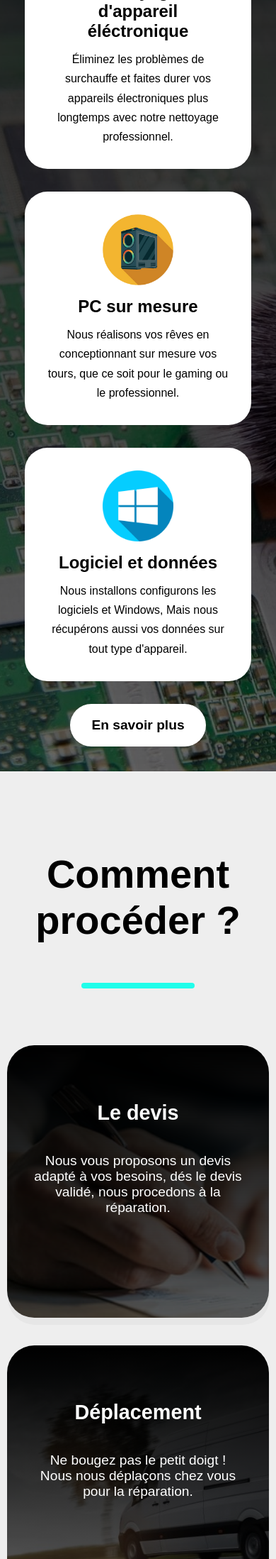
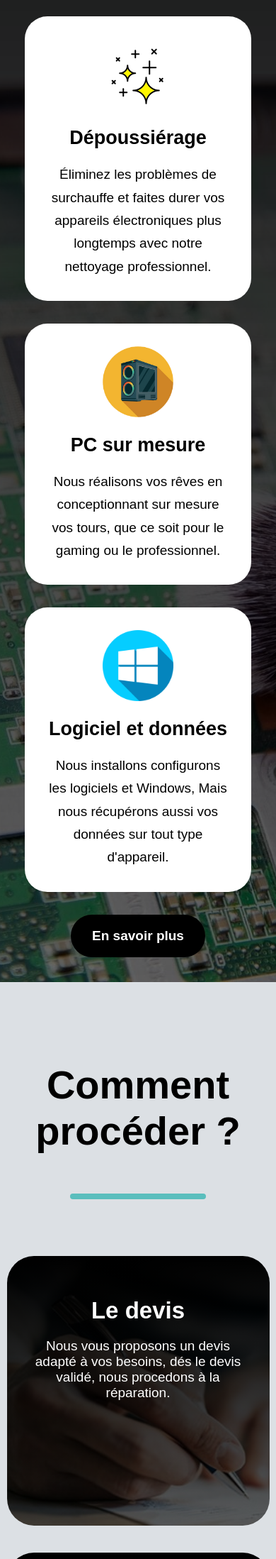
Before and after one commit to pandab-ast/Proxytech_WebSite, a Django app: page / in a window 390 px wide. Shown: the part 3483-5680 px from the top of the page at 71% size. Run offline with Django 4.2, Linux system fonts and the light colour scheme.

Commit message:
Lot of changes lol
- changement de la couleur du footer, de la nav, de certaines div, du texte et des séparateurs
- changement de taille des polices
- remplacement de div par des balises plus appropriées
- modifications des textes
- meilleure adaptation sur téléphone
- d'autres petits trucs et suppression de html et css encore

```diff
--- a/proxytech_app/static/style.css
+++ b/proxytech_app/static/style.css
@@ -1,6 +1,6 @@
 body {
     font-family: 'Raleway', sans-serif;
-    background-color: #eee;
+    background-color: #dce0e4;
 }
 
 /*-----------------------configuration css du header---------------------------*/
@@ -9,28 +9,51 @@ body {
     background: linear-gradient(to right, rgba(0, 0, 0, 1), rgba(0, 0, 0, 0.1)), url('resources/main_background_2.png') no-repeat local top;
     width: auto;
     height: 42em;
-}
-
-main .container_h1 {
-    color: #eee;
-    font-size: 1.5em;
-    text-align: center;
-    text-transform: uppercase;
-    padding: 2em 3em 3em;
 
 }
 
-main .container_h2 {
+h1 {
+    font-size: 56px;
+}
+
+h2 {
+    font-size: 47px;
+}
+
+h4 {
+    font-size: 33px;
+}
+
+h5 {
+    font-size: 27px;
+}
+
+h6 {
+    font-size: 23px;
+}
+
+p {
+    font-size: 19px;
+}
+
+header {
+    margin-top: 20px;
+    margin-bottom: 20px;
+}
+
+main h1 {
     color: #eee;
     text-align: center;
-    padding-left: 2em;
-    padding-right: 2em;
-    padding-bottom: 3em;
+    text-transform: uppercase;
+    padding: 5% 10% 3%;
 }
 
-.container_main {
-    width: 50em;
-    height: auto;
+main h4 {
+    color: #eee;
+    text-align: center;
+    padding-right: 10%;
+    padding-bottom: 5%;
+    padding-left: 10%;
 }
 
 /*------------------configuration de la section nos réparations-----------------*/
@@ -45,26 +68,25 @@ main .container_h2 {
 }
 
 .titre_rep {
-    font-size: 3.5em;
     text-align: center;
     padding-top: 2em;
     padding-bottom: 1em;
 }
 
 .titre_rep_light {
-    font-size: 3.5em;
     text-align: center;
     padding-top: 2em;
     padding-bottom: 1em;
     color: white;
 }
 
-.shape_title {
-    background-color: #20fdea;
+hr {
+    background-color: #5abebd;
     height: 0.5em;
-    width: 10em;
+    width: 12em;
     border-radius: 1em;
     margin: auto auto 5em;
+    border-style: none;
 }
 
 .art_rep {
@@ -118,7 +140,10 @@ main .container_h2 {
     line-height: 1.7em;
 }
 
-.boutton_en_savoir_plus {
+section a {
+    text-decoration: none;
+    button {
+        transition: all 0.5s ease;
         margin-left: auto;
         margin-right: auto;
         padding: 1em;
@@ -126,38 +151,24 @@ main .container_h2 {
         background-color: black;
         width: 10em;
         height: auto;
-    text-align: center;
+        margin-bottom: 1em;
+        text-decoration: none;
         font-weight: bold;
-    font-size: larger;
+        text-wrap: nowrap;
         color: white;
-    margin-bottom: 1em;
-    transition: all 0.5s ease;
+        border-style: none;
+        display: flex;
+        justify-content: center;
+        align-items: center;
+        font-size: 19px;
+        cursor: pointer;
+    }
 }
 
-.boutton_en_savoir_plus_light {
-    margin-left: auto;
-    margin-right: auto;
-    padding: 1em;
-    border-radius: 2em;
-    background-color: white;
-    width: 10em;
-    height: auto;
-    text-align: center;
-    font-weight: bold;
-    font-size: larger;
+button:hover {
     color: black;
-    margin-bottom: 1em;
-    transition: all 0.5s ease;
-}
-
-.boutton_en_savoir_plus:hover {
-    color: #24262b;
-    background-color: #95fbf2;
-}
-
-.boutton_en_savoir_plus_light:hover {
-    color: #95fbf2;
-    background-color: #24262b;
+    background-color: #5abebd;
+    text-wrap: nowrap;
 }
 
 /*------------------configuration de la section nos services-----------------*/
@@ -181,92 +192,42 @@ main .container_h2 {
     justify-content: center;
     align-items: center;
     flex-wrap: wrap;
-    font-size: 1.2em;
+    font-size: 19px;
 }
 
-.caseArticle_devis {
+.case {
     width: 20em;
     height: 20em;
-    background: linear-gradient(rgba(0, 0, 0, 1), rgba(0, 0, 0, 0.6)), url('resources/devis_sign.png') no-repeat;
     margin-left: 0.5em;
     margin-right: 0.5em;
     margin-bottom: 2em;
     padding: 2em;
     display: flex;
     flex-direction: column;
-    box-shadow: 1px 10px #e6e6e6;
     transition: 0.3s ease-in-out;
-    background-color: #eee;
     text-align: center;
     border-radius: 2em;
     color: white;
 }
 
+.caseArticle_devis {
+    background: linear-gradient(rgba(0, 0, 0, 1), rgba(0, 0, 0, 0.6)), url('resources/devis_sign.png');
+}
+
 
 .caseArticle_dep {
-    width: 20em;
-    height: 20em;
     background: linear-gradient(rgba(0, 0, 0, 1), rgba(0, 0, 0, 0.6)), url('resources/camionnette.jpeg');
-    background-repeat: no-repeat;
     background-size: cover;
-    margin-left: 0.5em;
-    margin-right: 0.5em;
-    margin-bottom: 2em;
-    padding: 2em;
-    display: flex;
-    flex-direction: column;
-    box-shadow: 1px 10px #e6e6e6;
-    transition: 0.3s ease-in-out;
-    background-color: #eee;
-    text-align: center;
-    border-radius: 2em;
-
-    color: white;
 }
 
 .caseArticle_inter {
-    width: 20em;
-    height: 20em;
     background: linear-gradient(rgba(0, 0, 0, 1), rgba(0, 0, 0, 0.6)), url('resources/mobile-repear.png');
-    background-repeat: no-repeat;
     background-size: cover;
-    margin-left: 0.5em;
-    margin-right: 0.5em;
-    margin-bottom: 2em;
-    padding: 2em;
-    display: flex;
-    flex-direction: column;
-    box-shadow: 1px 10px #e6e6e6;
-    transition: 0.3s ease-in-out;
-    text-align: center;
-    border-radius: 2em;
-
-    color: white;
 }
 
 .caseArticle_fin {
-    width: 20em;
-    height: 20em;
     background: linear-gradient(rgba(0, 0, 0, 1), rgba(0, 0, 0, 0.6)), url('resources/animeMaterialoffice.jpg');
-    background-repeat: no-repeat;
     background-size: cover;
-    margin-left: 0.5em;
-    margin-right: 0.5em;
-    margin-bottom: 2em;
-    padding: 2em;
-    display: flex;
-    flex-direction: column;
-    box-shadow: 1px 10px #e6e6e6;
-    transition: 0.3s ease-in-out;
-    background-color: #eee;
-    text-align: center;
-    border-radius: 2em;
-
-    color: white;
-}
-
-.pro_titre {
-    margin: 40px;
 }
 
 /*--------------------------------CONTACT-----------------------------------------------*/
@@ -289,14 +250,18 @@ main .container_h2 {
 
     .info {
         margin: 3em 1em 3em;
+        a {
+            color: #5abebd;
         }
     }
-
     .map {
-    border: none;
+        border: 2px solid #ddd; /* Ajouter une bordure légère */
+        border-radius: 10px; /* Bordure arrondie */
+        box-shadow: 0 4px 8px rgba(0, 0, 0, 0.2); /* Ombre portée */
         width: 80%;
         height: 80%;
         margin: 10%;
+    }
 }
 
 /*ajuste media pour tout les section d'informations */
@@ -329,6 +294,27 @@ main .container_h2 {
     }
 }
 
+
+@media (max-width: 914px) {
+    main h1 {
+        font-size: 47px;
+    }
+
+    main h4 {
+        font-size: 27px;
+    }
+}
+
+@media (max-width: 600px) {
+    main h1 {
+        font-size: 32px;
+    }
+
+    main h4 {
+        font-size: 20px;
+    }
+}
+
 /*responsive contact + carte */
 @media (max-width: 767px) {
     .contact_col {
--- a/proxytech_app/templates/index.html
+++ b/proxytech_app/templates/index.html
@@ -1,6 +1,6 @@
 <!DOCTYPE html>
 {% load static %}
-<html lang="FR">
+<html lang="fr">
 <head>
     <meta charset="utf-8">
     <title>ProxyTech</title>
@@ -15,148 +15,156 @@
 {% include 'header.html' %}
 <main>
     <section class="main_section">
-        <div class="container_main">
-            <div class="container_h1">
-                <h1>Des experts à votre porte pour réparer et connecter votre numérique</h1>
-            </div>
-            <div class="container_h2">
-                <h2>Nous réparons ordinateurs portables, pc, smartphones, tablettes et console de jeux.<br>
-                    Nous concevons et personalisons des pc sur mesure <br>
-                    nous somme aussi disponible pour des installations et pour vos projet de digitalisation.
-                </h2>
-            </div>
-        </div>
+        <h1>Des experts à votre porte pour réparer et connecter votre numérique</h1>
+        <h4>Nous réparons ordinateurs portables, pc, smartphones, tablettes et console de jeux.
+            Nous concevons et personalisons des pc sur mesure.
+            nous somme aussi disponible pour des installations et pour vos projet de digitalisation.
+        </h4>
     </section>
 </main>
 <section class="nos_reparations">
     <h1 class="titre_rep">Nos réparations</h1>
-    <div class="shape_title"></div>
+    <hr>
     <div class="container_article_rep reveal">
         <article class="art_rep first_left">
             <img alt="photo d'un smartphones" height="100em" src="{% static 'resources/emoticone_phone.png' %}"
                  width="100em">
-            <h2>Smartphones</h2>
+            <header>
+                <h4>Smartphones</h4>
+            </header>
             <p>Nous intervenons sur tout type de marques et modèles sur devis.</p>
         </article>
         <article class="art_rep">
             <img alt="photo d'un pc portable" height="100em" src="{% static 'resources/emoticone_computer.png' %}"
                  width="100em">
-            <h2>Pc portables</h2>
+            <header>
+                <h4>Pc portables</h4>
+            </header>
             <p>Réparation et intervention sur tout problèmes materiels et logiciels sur vos portable.</p>
         </article>
         <article class="art_rep">
             <img alt="photo d'un pc de bureau" height="100em" src="{% static 'resources/emoticone_bureau.png' %}"
                  width="100em">
-            <h2>Ordinateurs de bureau</h2>
+            <header>
+                <h4>Pc fixes</h4>
+            </header>
             <p>Nous réparons les problèmes materiels et logiciels sur vos ordinateurs et nous faisons aussi de la
                 customisation.</p>
         </article>
         <article class="art_rep first_right">
             <img alt="phton d'une mannette" height="100em" src="{% static 'resources/emoticone_controller.png' %}"
                  width="100em">
-            <h2>console de jeu</h2>
+            <header>
+                <h4>consoles de jeu</h4>
+            </header>
             <p>Réparation et nettoyage sur tout type de console.</p>
         </article>
     </div>
-    <div class="boutton_en_savoir_plus">
-        <p>En savoir plus</p>
-    </div>
+    <a href="#" class="reveal">
+        <button type="button">En savoir plus</button>
+    </a>
 </section>
 <section class="nos_services">
     <h1 class="titre_rep_light">Nos autres services</h1>
-    <div class="shape_title"></div>
+    <hr>
     <div class="container_article_service reveal">
         <article class="art_service first_left">
             <img alt="photo du réseau" height="100em" src="{% static 'resources/network.png' %}" width="100em">
-            <h2>Instalation réseau</h2>
+            <header>
+                <h5>Installation réseau</h5>
+            </header>
             <p>Nous installons tout type de réseau domestique ou de PME.</p>
         </article>
         <article class="art_service">
             <img alt="photo du réseau" height="100em" src="{% static 'resources/clean.png' %}" width="100em">
-            <h2>Dépoussiérage et nettoyage d'appareil éléctronique</h2>
+            <header>
+                <h5>Dépoussiérage</h5>
+            </header>
             <p>Éliminez les problèmes de surchauffe et faites durer vos appareils électroniques plus longtemps avec
                 notre nettoyage professionnel.</p>
         </article>
         <article class="art_service">
             <img alt="photo du réseau" height="100em" src="{% static 'resources/gamingPC.png' %}" width="100em">
-            <h2>PC sur mesure</h2>
+            <header>
+                <h5>PC sur mesure</h5>
+            </header>
             <p>Nous réalisons vos rêves en conceptionnant sur mesure vos tours, que ce soit pour le gaming ou le
                 professionnel.</p>
         </article>
         <article class="art_service first_right">
             <img alt="photo du réseau" height="100em" src="{% static 'resources/windows.png' %}" width="100em">
-            <h2>Logiciel et données</h2>
+            <header>
+                <h5>Logiciel et données</h5>
+            </header>
             <p>Nous installons configurons les logiciels et Windows, Mais nous récupérons aussi vos données sur tout
                 type d'appareil.</p>
         </article>
     </div>
-    <div class="boutton_en_savoir_plus_light">
-        <p>En savoir plus</p>
-    </div>
+    <a href="#" class="reveal">
+        <button type="button">En savoir plus</button>
+    </a>
 </section>
 <section class="Procedure">
     <h1 class="titre_rep">Comment procéder ?</h1>
-    <div class="shape_title"></div>
+    <hr>
     <div class="container_article_process reveal">
-        <div class="caseArticle_devis">
-            <div class="pro_titre">
-                <h2>Le devis</h2>
-            </div>
+        <div class="case caseArticle_devis">
+            <header>
+                <h4>Le devis</h4>
+            </header>
             <p>Nous vous proposons un devis adapté à vos besoins, dés le devis validé, nous procedons à la
                 réparation.</p>
         </div>
-        <div class="caseArticle_dep">
-            <div class="pro_titre">
-                <H2>Déplacement</H2>
-            </div>
+        <div class="case caseArticle_dep">
+            <header>
+                <H4>Déplacement</H4>
+            </header>
             <p>Ne bougez pas le petit doigt ! Nous nous déplaçons chez vous pour la réparation.</p>
         </div>
-        <div class="caseArticle_inter">
-            <div class="pro_titre">
-                <h2>Intervention</h2>
-            </div>
+        <div class="case caseArticle_inter">
+            <header>
+                <h4>Intervention</h4>
+            </header>
             <p>Nous intervenons à domicile ou dans notre atelier.</p>
         </div>
-        <div class="caseArticle_fin">
-            <div class="pro_titre">
-                <h2>Tout est bien qui finit bien !</h2>
-            </div>
+        <div class="case caseArticle_fin">
+            <header>
+                <h4>Tout est bien qui finit bien !</h4>
+            </header>
             <p>Nous avons un services après vente et une garantie pour toutes nos interventions.</p>
         </div>
     </div>
-    <div class="boutton_en_savoir_plus">
-        <p>En savoir plus</p>
-    </div>
+    <a href="#" class="reveal">
+        <button type="button">En savoir plus</button>
+    </a>
 </section>
 <section>
-    <div class="reveal">
+    <div class="couleurdefond">
         <h1 class="titre_rep">Vous êtes interessé par nos service ?</h1>
-        <div class="shape_title"></div>
-    </div>
-    <div class="couleurdefond">
+        <hr>
         <div class="grid_contact_map">
             <address class="contact_col">
-                <h2 class="info"><img alt="van_icon" height="30" src="{% static 'resources/van_icon.png' %}"
+                <h6 class="info"><img alt="van_icon" height="30" src="{% static 'resources/van_icon.png' %}"
                                       width="30">
-                    Intervention gratuite sur un rayon de 10 km de Braine-Le-Comte</h2>
-                <h2 class="info"><img alt="clock_icon" height="30" src="{% static 'resources/clock_icon.png' %}"
+                    Intervention gratuite sur un rayon de 10 km de Braine-Le-Comte</h6>
+                <h6 class="info"><img alt="clock_icon" height="30" src="{% static 'resources/clock_icon.png' %}"
                                       width="30"> Horaire
-                    d'intervention : Lundi-Samedi 16-21h</h2>
-                <h2 class="info"><img alt="phone_icon" height="30" src="{% static 'resources/phone_icon.png' %}"
+                    d'intervention : Lundi-Samedi 16-21h</h6>
+                <h6 class="info"><img alt="phone_icon" height="30" src="{% static 'resources/phone_icon.png' %}"
                                       width="30">
-                    Appelez-nous au <a href="tel:+32474312579">0474/31.25.79</a></h2>
-                <h2 class="info"><img alt="mail_icon" height="30" src="{% static 'resources/mail_icon.png' %}"
+                    Appelez-nous au <a href="tel:+32474312579">0474/31.25.79</a></h6>
+                <h6 class="info"><img alt="mail_icon" height="30" src="{% static 'resources/mail_icon.png' %}"
                                       width="30">
                     Contactez-nous sur <a
-                            href="mailto:proxytech.be@gmail.com?subject=Renseignement">proxytech.be@gmail.com</a></h2>
+                            href="mailto:proxytech.be@gmail.com?subject=Renseignement">proxytech.be@gmail.com</a></h6>
             </address>
-            <div class="contact_col">
+            <aside class="contact_col">
                 <iframe class="map" allowfullscreen=""
                         loading="lazy" src="https://www.google.com/maps/embed?pb=!1m18!1m12!1m3!1d81009.63712905788!2d4.
             057702631224662!3d50.616877264641914!2m3!1f0!2f0!3f0!3m2!1i1024!2i768!4f13.1!3m3!1m2!1s0x
             47c3b2d66c747c85%3A0xd25f42320ddba71b!2s7090%20Braine-le-Comte!5e0!3m2!1sfr!2sbe!4v1710880286922!5m2!1sfr!2sbe"
                 ></iframe>
-            </div>
+            </aside>
         </div>
     </div>
 </section>
```
Also changed, not shown: proxytech_app/static/styleFooter.css (+20 -20 lines), proxytech_app/static/styleHeader.css (+17 -18 lines), 1 other file. Lines whose indentation alone changed are shown as unchanged.
